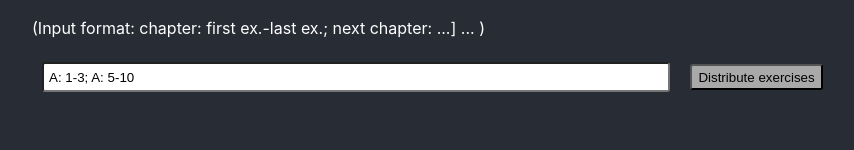
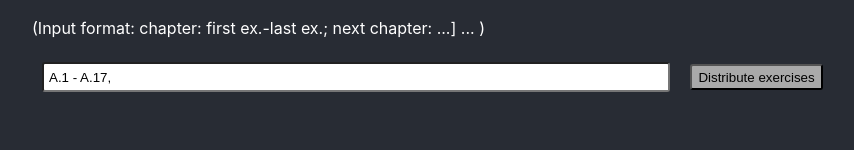
Before and after one commit to SergheiMihailov/assign, a React (Create React App) app: page / in a window 1280 px wide. Shown: the part 304-454 px from the top of the page, without its empty margins (96-950 px from the left). Built offline with nearby package versions, Linux system fonts and the light colour scheme.

Commit message:
Adapted format to the course

```diff
--- a/src/Form.js
+++ b/src/Form.js
@@ -7,28 +7,30 @@ class Form extends Component {
     this.state = {
       members: [],
       newMember: '',
-      exesInput: "A: 1-3; A: 5-10",
+      exesInput: "A.1 - A.17,",
       exesList: []
     }
   }
 
   parseExercises(exString) {
     let result = new Map()
-    // "A: 1-3; A: 5-10"
+    // A.1 - A.17,
     exString = exString.split(' ').join('')
     console.log(exString)
-    exString = exString.split(';')
+    exString = exString.split(',')
     for (let entry of exString){
-      entry = entry.split(':')
-      let chapter = entry[0]
-      let exercises = entry[1].split('-')
-      let firstEx = parseInt(exercises[0])
-      let lastEx = parseInt(exercises[1])
-      let range = Array.from(Array(lastEx-firstEx+1).keys()).map((i) => i+firstEx)
-      if (result.has(chapter)) {
-        result.set(chapter, [...result.get(chapter), ...range])
-      } else {
-        result.set(chapter, [...range])
+      if (entry.length > 1) {
+        entry = entry.split('-')
+        console.log(entry)
+        let chapter = entry[0].split('.')[0]
+        let firstEx = parseInt(entry[0].split('.')[1])
+        let lastEx = parseInt(entry[1].split('.')[1])
+        let range = Array.from(Array(lastEx-firstEx+1).keys()).map((i) => i+firstEx)
+        if (result.has(chapter)) {
+          result.set(chapter, [...result.get(chapter), ...range])
+        } else {
+          result.set(chapter, [...range])
+        }
       }
     }
 
@@ -115,7 +117,7 @@ class Form extends Component {
         <p> (Input format: chapter: first ex.-last ex.; next chapter: ...] ... ) </p>
         <form onSubmit = {this.onSubmit.bind(this)}>
           <input
-            placeholder="A: 1-3; A: 5-10"
+            placeholder="A.1 - A.17, "
             value={this.state.exesInput}
             onChange={
               (event) => this.setState({exesInput:event.target.value})
```
